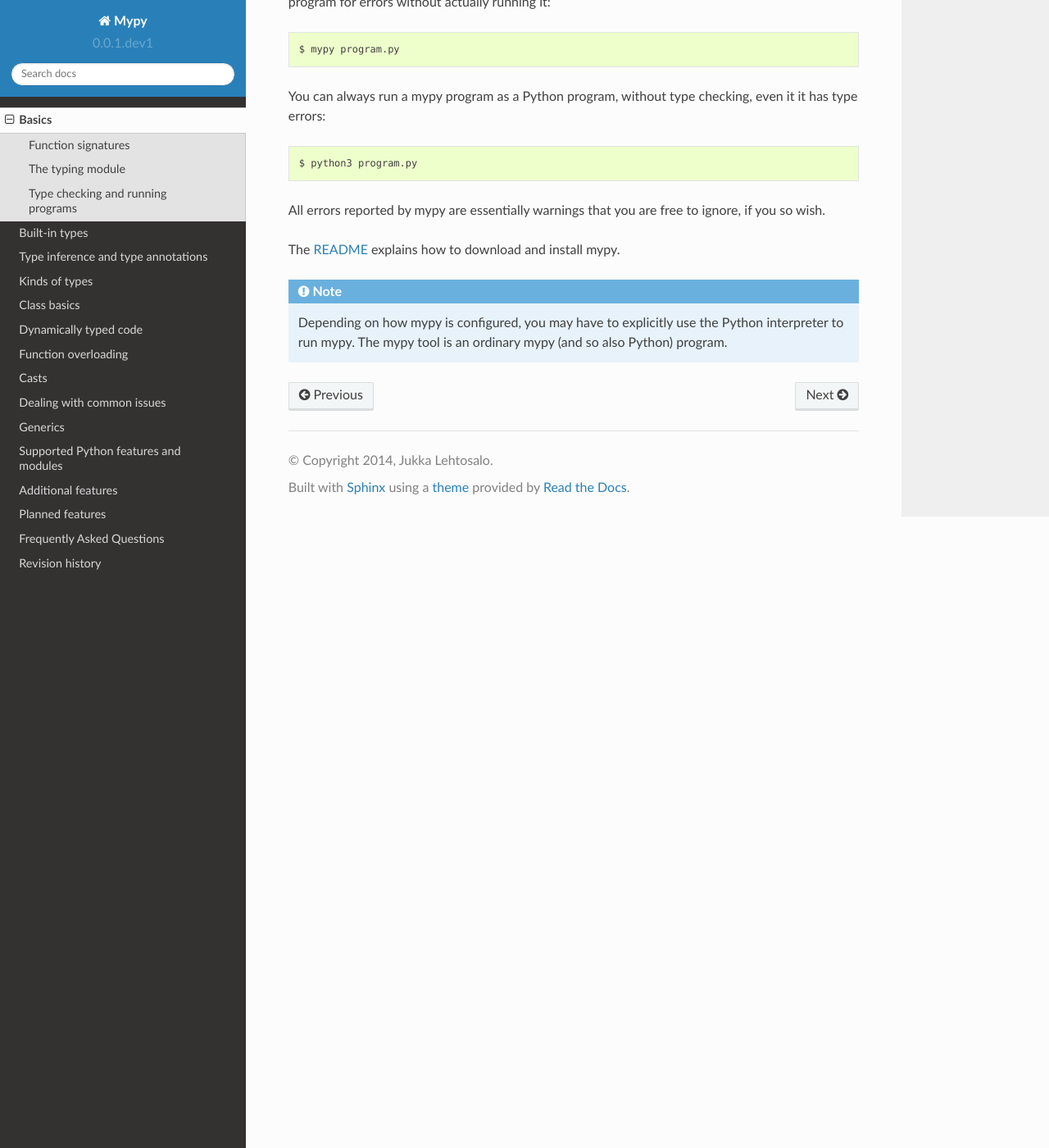
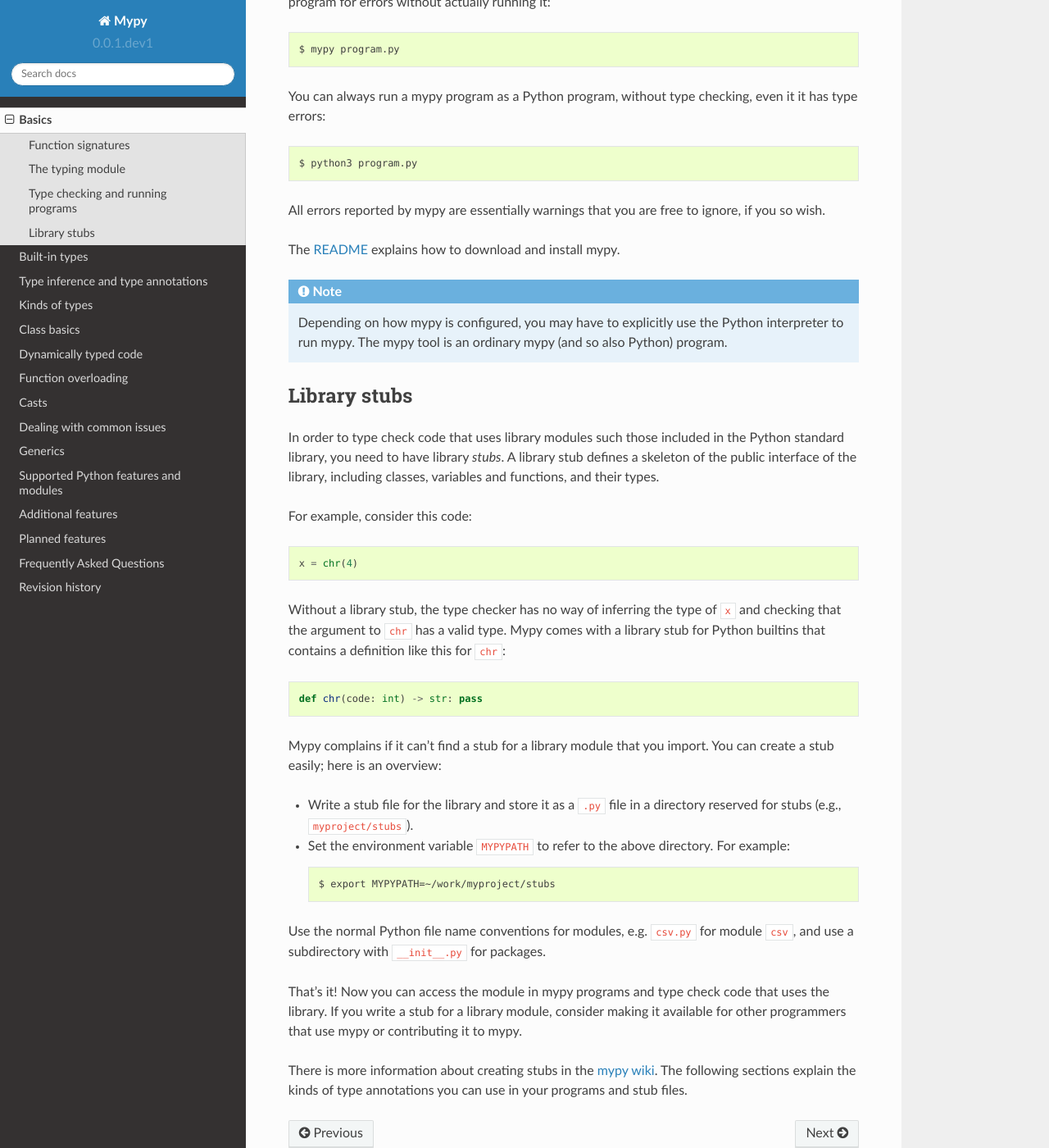
Before and after one commit to lucalysoft/mypy, a Sphinx documentation site: the page built from docs/source/basics.rst, in a window 1280 px wide and 1400 px high, scrolled down 1869 px. Shown: the whole window at 82% size. Built offline with Sphinx 7.4.7 and the Read the Docs theme 2.0.0, drawn with Linux system fonts in a browser that asks for light colours.

Commit message:
Add introduction to library stubs

```diff
--- a/docs/source/basics.rst
+++ b/docs/source/basics.rst
@@ -117,3 +117,50 @@ explains how to download and install mypy.
    Depending on how mypy is configured, you may have to explicitly use
    the Python interpreter to run mypy. The mypy tool is an ordinary
    mypy (and so also Python) program.
+
+Library stubs
+*************
+
+In order to type check code that uses library modules such those
+included in the Python standard library, you need to have library
+*stubs*. A library stub defines a skeleton of the public interface
+of the library, including classes, variables and functions, and
+their types.
+
+For example, consider this code:
+
+.. code-block:: python
+
+  x = chr(4)
+
+Without a library stub, the type checker has no way of inferring the
+type of ``x`` and checking that the argument to ``chr`` has a valid
+type. Mypy comes with a library stub for Python builtins that contains
+a definition like this for ``chr``:
+
+.. code-block:: python
+
+    def chr(code: int) -> str: pass
+
+Mypy complains if it can't find a stub for a library module that you
+import.  You can create a stub easily; here is an overview:
+
+* Write a stub file for the library and store it as a ``.py`` file in
+  a directory reserved for stubs (e.g., ``myproject/stubs``).
+* Set the environment variable ``MYPYPATH`` to refer to the above directory.
+  For example::
+
+      $ export MYPYPATH=~/work/myproject/stubs
+
+Use the normal Python file name conventions for modules, e.g. ``csv.py``
+for module ``csv``, and use a subdirectory with ``__init__.py`` for packages.
+
+That's it! Now you can access the module in mypy programs and type check
+code that uses the library. If you write a stub for a library module,
+consider making it available for other programmers that use mypy or
+contributing it to mypy.
+
+There is more information about creating stubs in the
+`mypy wiki <http://www.mypy-lang.org/wiki/CreatingStubsForPythonModules>`_.
+The following sections explain the kinds of type annotations you can use
+in your programs and stub files.
```
